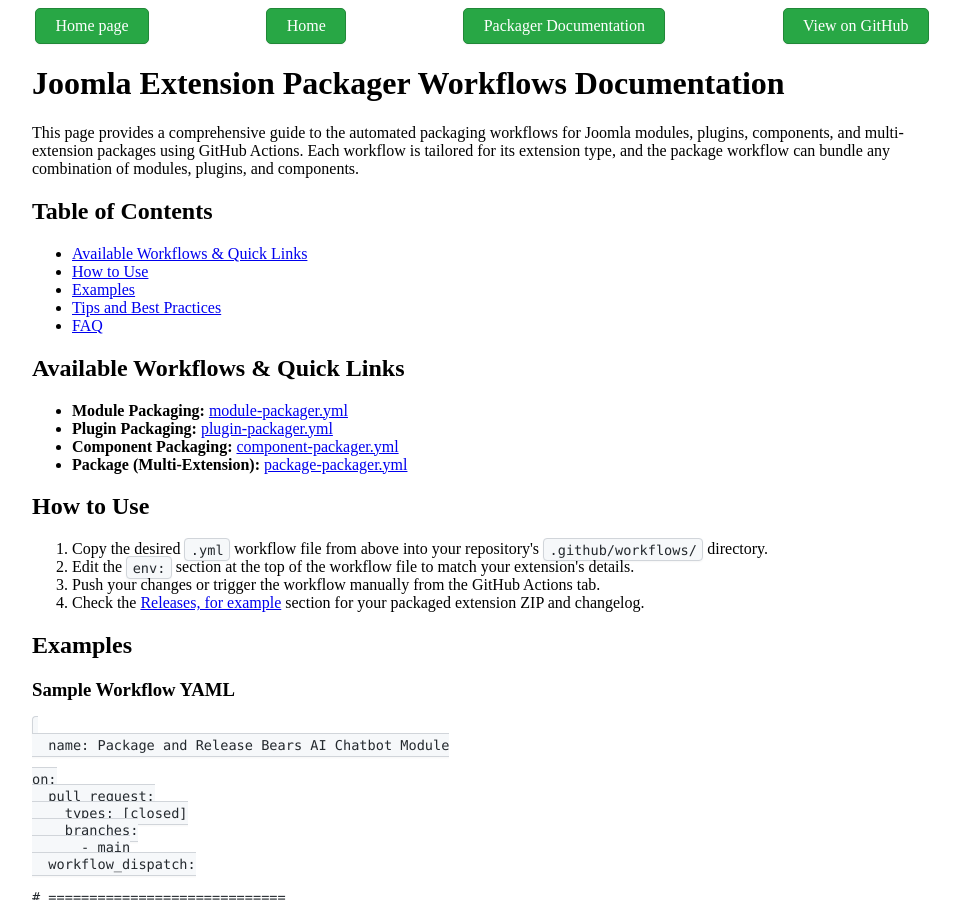
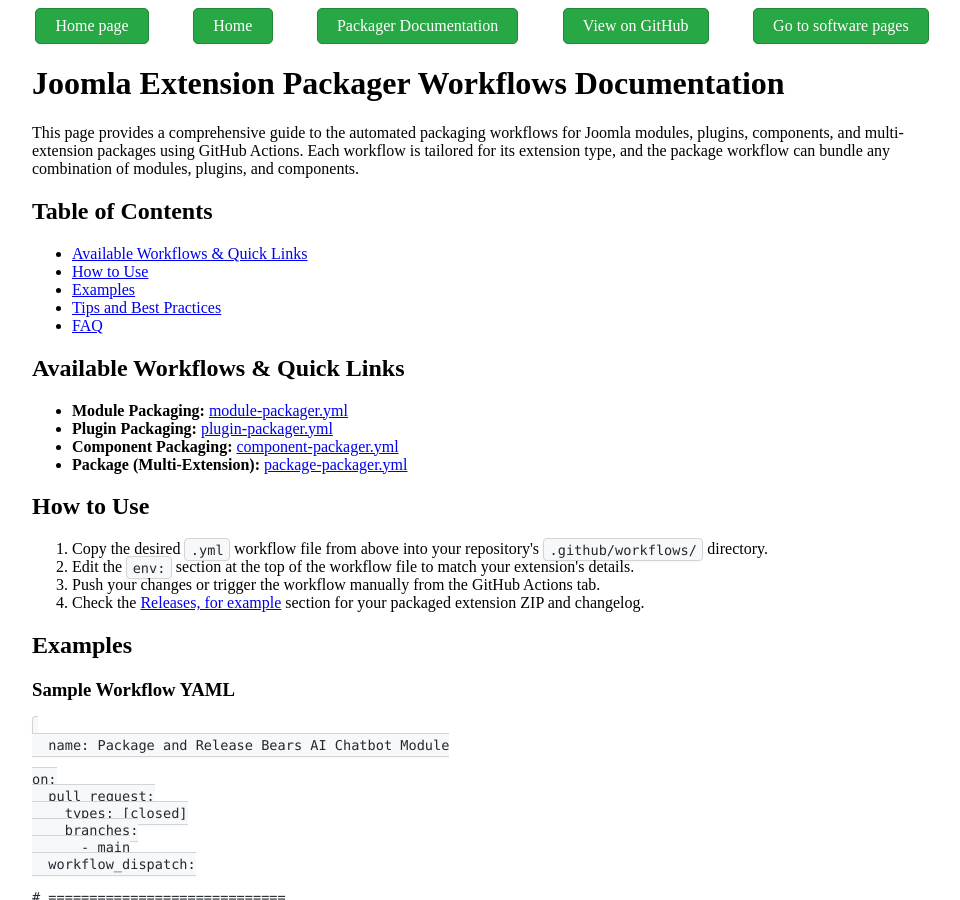
Before and after one commit to N6REJ/n6rej.github.io, a Jekyll site: the page built from joomla-module-workflow-article.html, in a window 1280 px wide and 900 px high. Shown: the whole window, without its empty margins (158-1118 px from the left). Built offline with Jekyll 4.4.1, drawn with Linux system fonts in a browser that asks for light colours.

Commit message:
Update default.html

```diff
--- a/_layouts/default.html
+++ b/_layouts/default.html
@@ -20,6 +20,7 @@ layout: null
             <li><a class="nav-btn" href="{{ item.url }}">{{ item.title }}</a></li>
           {% endfor %}
           <li><a class="nav-btn" href="https://github.com/N6REJ/n6rej.github.io" target="_blank">View on GitHub</a></li>
+          <li><a class="nav-btn" href="https://hallhome.us" target="_blank">Go to software pages</a></li>
         </ul>
       </nav>
     </header>
```
